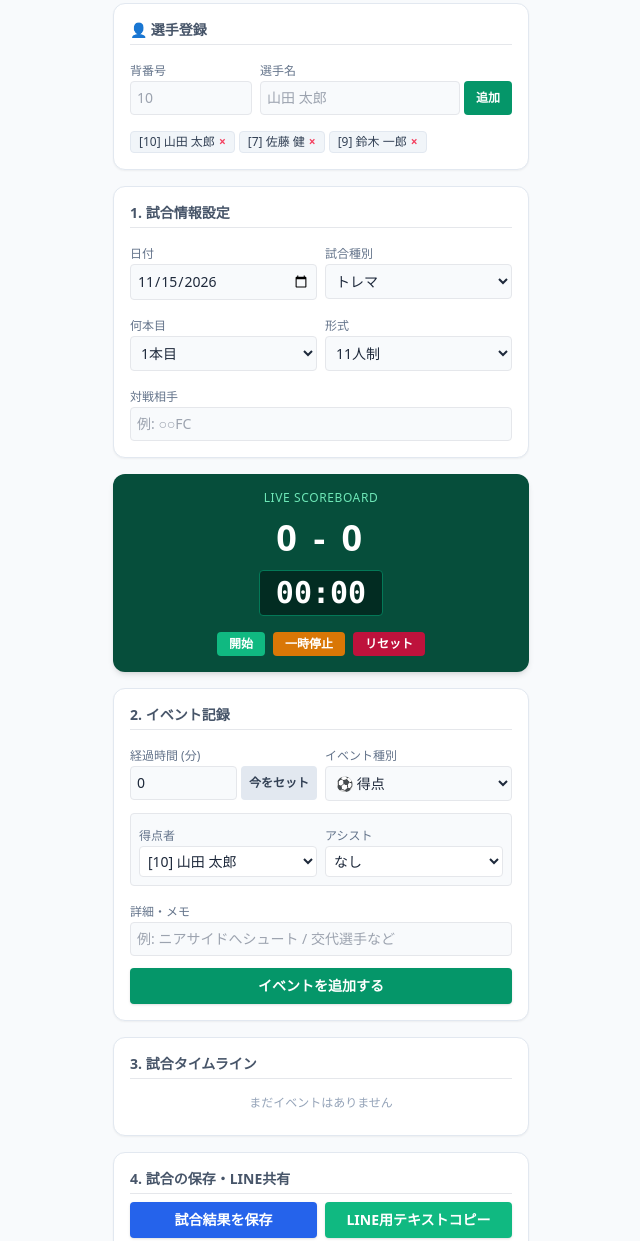
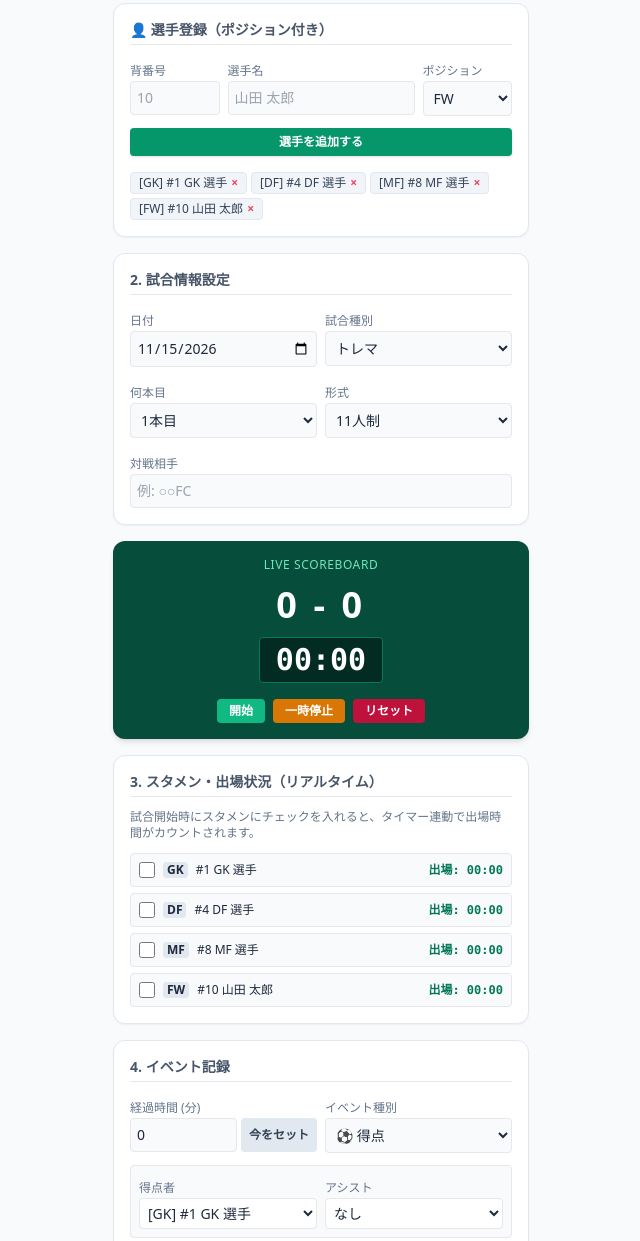
Before and after one commit to ruiokamoto61-ui/soccer-match-app, a plain HTML site: page index.html in a window 1280 px wide. Shown: the part 73-1314 px from the top of the page, without its empty margins (319-959 px from the left). Drawn offline with nearby package versions, Linux system fonts and the light colour scheme; no server answers.

Commit message:
Update index.html

```diff
--- a/index.html
+++ b/index.html
@@ -19,31 +19,38 @@
 
     <main class="max-w-md mx-auto p-4 space-y-4">
 
-        <!-- 選手登録セクション -->
+        <!-- 1. 選手登録セクション -->
         <section class="bg-white p-4 rounded-xl shadow-sm border border-slate-200 space-y-3">
-            <h2 class="font-bold text-sm text-slate-600 border-b pb-1">👤 選手登録</h2>
-            <div class="grid grid-cols-3 gap-2">
+            <h2 class="font-bold text-sm text-slate-600 border-b pb-1">👤 選手登録（ポジション付き）</h2>
+            <div class="grid grid-cols-4 gap-2">
                 <div>
                     <label class="text-xs text-slate-500">背番号</label>
                     <input type="number" id="player-number" placeholder="10" class="w-full border rounded p-1.5 text-sm bg-slate-50">
                 </div>
                 <div class="col-span-2">
                     <label class="text-xs text-slate-500">選手名</label>
-                    <div class="flex gap-1">
-                        <input type="text" id="player-name" placeholder="山田 太郎" class="w-full border rounded p-1.5 text-sm bg-slate-50">
-                        <button onclick="addPlayer()" class="bg-emerald-600 hover:bg-emerald-700 text-white px-3 rounded text-xs font-bold whitespace-nowrap">追加</button>
-                    </div>
+                    <input type="text" id="player-name" placeholder="山田 太郎" class="w-full border rounded p-1.5 text-sm bg-slate-50">
+                </div>
+                <div>
+                    <label class="text-xs text-slate-500">ポジション</label>
+                    <select id="player-pos" class="w-full border rounded p-1.5 text-sm bg-slate-50">
+                        <option value="FW">FW</option>
+                        <option value="MF">MF</option>
+                        <option value="DF">DF</option>
+                        <option value="GK">GK</option>
+                    </select>
                 </div>
             </div>
+            <button onclick="addPlayer()" class="w-full bg-emerald-600 hover:bg-emerald-700 text-white py-1.5 rounded text-xs font-bold shadow">
+                選手を追加する
+            </button>
             <!-- 登録済み選手一覧 -->
-            <div id="player-list-container" class="flex flex-wrap gap-1 pt-1 max-h-24 overflow-y-auto">
-                <!-- 動的に選手タグが並びます -->
-            </div>
+            <div id="player-list-container" class="flex flex-wrap gap-1 pt-1 max-h-24 overflow-y-auto"></div>
         </section>
 
-        <!-- 試合基本情報セクション -->
+        <!-- 2. 試合基本情報セクション -->
         <section class="bg-white p-4 rounded-xl shadow-sm border border-slate-200 space-y-3">
-            <h2 class="font-bold text-sm text-slate-600 border-b pb-1">1. 試合情報設定</h2>
+            <h2 class="font-bold text-sm text-slate-600 border-b pb-1">2. 試合情報設定</h2>
             <div class="grid grid-cols-2 gap-2">
                 <div>
                     <label class="text-xs text-slate-500">日付</label>
@@ -85,7 +92,7 @@
             </div>
         </section>
 
-        <!-- タイマー＆スコアセクション -->
+        <!-- 3. タイマー＆スコアセクション -->
         <section class="bg-emerald-900 text-white p-4 rounded-xl shadow-md text-center space-y-3">
             <div class="text-xs text-emerald-300 uppercase tracking-wider">Live Scoreboard</div>
             <div class="text-4xl font-black tracking-widest">
@@ -101,9 +108,18 @@
             </div>
         </section>
 
-        <!-- イベント記録セクション -->
+        <!-- 4. スタメン＆出場時間管理セクション -->
         <section class="bg-white p-4 rounded-xl shadow-sm border border-slate-200 space-y-3">
-            <h2 class="font-bold text-sm text-slate-600 border-b pb-1">2. イベント記録</h2>
+            <h2 class="font-bold text-sm text-slate-600 border-b pb-1">3. スタメン・出場状況（リアルタイム）</h2>
+            <p class="text-xs text-slate-500">試合開始時にスタメンにチェックを入れると、タイマー連動で出場時間がカウントされます。</p>
+            <div id="lineup-container" class="space-y-1.5 max-h-40 overflow-y-auto">
+                <!-- 動的にスタメン選択・出場時間が表示されます -->
+            </div>
+        </section>
+
+        <!-- 5. イベント記録セクション -->
+        <section class="bg-white p-4 rounded-xl shadow-sm border border-slate-200 space-y-3">
+            <h2 class="font-bold text-sm text-slate-600 border-b pb-1">4. イベント記録</h2>
             <div class="grid grid-cols-2 gap-2">
                 <div>
                     <label class="text-xs text-slate-500">経過時間 (分)</label>
@@ -139,9 +155,21 @@
                 </div>
             </div>
 
+            <!-- 交代詳細 -->
+            <div id="sub-details" class="grid grid-cols-2 gap-2 bg-slate-50 p-2 rounded border" style="display:none;">
+                <div>
+<label class="text-xs text-slate-500">IN (出場選手)</label>
+                    <select id="sub-in" class="w-full border rounded p-1 text-sm bg-white"></select>
+                </div>
+                <div>
+                    <label class="text-xs text-slate-500">OUT (退場選手)</label>
+                    <select id="sub-out" class="w-full border rounded p-1 text-sm bg-white"></select>
+                </div>
+            </div>
+
             <div>
                 <label class="text-xs text-slate-500">詳細・メモ</label>
-                <input type="text" id="event-memo" placeholder="例: ニアサイドへシュート / 交代選手など" class="w-full border rounded p-1.5 text-sm bg-slate-50">
+                <input type="text" id="event-memo" placeholder="例: ニアサイドへシュート など" class="w-full border rounded p-1.5 text-sm bg-slate-50">
             </div>
 
             <button onclick="addEvent()" class="w-full bg-emerald-600 hover:bg-emerald-700 text-white font-bold py-2 rounded text-sm shadow">
@@ -149,17 +177,17 @@
             </button>
         </section>
 
-        <!-- タイムライン表示 -->
+        <!-- 6. タイムライン表示 -->
         <section class="bg-white p-4 rounded-xl shadow-sm border border-slate-200 space-y-2">
-            <h2 class="font-bold text-sm text-slate-600 border-b pb-1">3. 試合タイムライン</h2>
+            <h2 class="font-bold text-sm text-slate-600 border-b pb-1">5. 試合タイムライン</h2>
             <div id="timeline-container" class="space-y-2 max-h-60 overflow-y-auto text-sm">
                 <p class="text-slate-400 text-center py-2 text-xs">まだイベントはありません</p>
             </div>
         </section>
 
-        <!-- 試合保存＆共有 -->
+        <!-- 7. 試合保存＆共有 -->
         <section class="bg-white p-4 rounded-xl shadow-sm border border-slate-200 space-y-2">
-            <h2 class="font-bold text-sm text-slate-600 border-b pb-1">4. 試合の保存・LINE共有</h2>
+            <h2 class="font-bold text-sm text-slate-600 border-b pb-1">6. 試合の保存・LINE共有</h2>
             <div class="grid grid-cols-2 gap-2">
                 <button onclick="saveMatchData()" class="bg-blue-600 hover:bg-blue-700 text-white font-bold py-2 rounded text-sm shadow">
                     試合結果を保存
@@ -170,9 +198,9 @@
             </div>
         </section>
 
-        <!-- 過去の試合結果一覧（削除機能付き） -->
+        <!-- 8. 過去の試合結果一覧（削除機能付き） -->
         <section class="bg-white p-4 rounded-xl shadow-sm border border-slate-200 space-y-3">
-            <h2 class="font-bold text-sm text-slate-600 border-b pb-1">5. 過去の試合結果一覧</h2>
+            <h2 class="font-bold text-sm text-slate-600 border-b pb-1">7. 過去の試合結果一覧</h2>
             <div id="match-history-container" class="space-y-2 max-h-60 overflow-y-auto">
                 <p class="text-slate-400 text-center py-2 text-xs">読み込み中...</p>
             </div>
@@ -184,56 +212,75 @@
     <script>
         const GAS_URL = "https://script.google.com/macros/s/AKfycbxN2RoVcENiRoDYy6W8lTb-kybEsNwatPLQKoqIyr4ruMqmNjlwfoT_xOBADeLG6jm4/exec";
 
-        // 選手データ（ローカルストレージ保存対応）
+        // 選手データ（ポジション・出場時間管理付き）
         let players = JSON.parse(localStorage.getItem('soccer_players')) || [
-            { id: 1, number: 10, name: "山田 太郎" },
-            { id: 2, number: 7, name: "佐藤 健" },
-            { id: 3, number: 9, name: "鈴木 一郎" }
+            { id: 1, number: 1, name: "GK 選手", pos: "GK" },
+            { id: 2, number: 4, name: "DF 選手", pos: "DF" },
+            { id: 3, number: 8, name: "MF 選手", pos: "MF" },
+            { id: 4, number: 10, name: "山田 太郎", pos: "FW" }
         ];
 
         let matchEvents = [];
         let timerSeconds = 0;
         let timerInterval = null;
 
+        // 出場状況トラッキング用 ({ playerId: { isPlaying: false, playedSeconds: 0 } })
+        let playerStatus = {};
+
         // 初期化
         window.onload = function() {
             document.getElementById('match-date').valueAsDate = new Date();
+            initPlayerStatus();
             updatePlayerListUI();
             updatePlayerSelects();
+            renderLineup();
             loadMatchHistory();
         };
+
+        function initPlayerStatus() {
+            players.forEach(p => {
+                if (!playerStatus[p.id]) {
+                    playerStatus[p.id] = { isPlaying: false, playedSeconds: 0 };
+                }
+            });
+        }
 
         // 選手の追加
         function addPlayer() {
             const number = document.getElementById('player-number').value;
             const name = document.getElementById('player-name').value;
+            const pos = document.getElementById('player-pos').value;
 
             if (!number || !name) {
                 alert("背番号と選手名を入力してください！");
                 return;
             }
 
-            players.push({ id: Date.now(), number: number, name: name });
-            saveAndRefreshPlayers();
+            const newId = Date.now();
+            players.push({ id: newId, number, name, pos });
+            playerStatus[newId] = { isPlaying: false, playedSeconds: 0 };
 
-            // 入力クリア
+            saveAndRefreshAll();
+
             document.getElementById('player-number').value = "";
             document.getElementById('player-name').value = "";
         }
 
-/        // 選手の削除
+        // 選手の削除
         function removePlayer(id) {
             players = players.filter(p => p.id !== id);
-            saveAndRefreshPlayers();
+            delete playerStatus[id];
+            saveAndRefreshAll();
         }
 
-        function saveAndRefreshPlayers() {
+        function saveAndRefreshAll() {
             localStorage.setItem('soccer_players', JSON.stringify(players));
             updatePlayerListUI();
             updatePlayerSelects();
+            renderLineup();
         }
 
-        // 登録済み選手の一覧表示を更新
+        // 登録済み選手の一覧表示
         function updatePlayerListUI() {
             const container = document.getElementById('player-list-container');
             container.innerHTML = "";
@@ -244,43 +291,97 @@
             players.forEach(p => {
                 const tag = document.createElement('span');
                 tag.className = "inline-flex items-center bg-slate-100 border border-slate-200 rounded px-2 py-0.5 text-xs text-slate-700";
-                tag.innerHTML = `[${p.number}] ${p.name} <button onclick="removePlayer(${p.id})" class="ml-1 text-rose-500 font-bold hover:text-rose-700">×</button>`;
+                tag.innerHTML = `[${p.pos}] #${p.number} ${p.name} <button onclick="removePlayer(${p.id})" class="ml-1 text-rose-500 font-bold hover:text-rose-700">×</button>`;
                 container.appendChild(tag);
             });
         }
 
-        // 選手セレクトボックスの更新
+        // 各種セレクトボックスの更新
         function updatePlayerSelects() {
             const scorerSelect = document.getElementById('goal-scorer');
             const assisterSelect = document.getElementById('goal-assister');
+            const subInSelect = document.getElementById('sub-in');
+            const subOutSelect = document.getElementById('sub-out');
 
             scorerSelect.innerHTML = "";
             assisterSelect.innerHTML = "<option value=''>なし</option>";
+            subInSelect.innerHTML = "";
+            subOutSelect.innerHTML = "";
 
             players.forEach(p => {
-                const opt = `<option value="${p.number}: ${p.name}">[${p.number}] ${p.name}</option>`;
+                const opt = `<option value="${p.number}: ${p.name}">[${p.pos}] #${p.number} ${p.name}</option>`;
                 scorerSelect.innerHTML += opt;
                 assisterSelect.innerHTML += opt;
+                subInSelect.innerHTML += opt;
+                subOutSelect.innerHTML += opt;
             });
+        }
+
+        // スタメン＆出場時間一覧の描画
+        function renderLineup() {
+            const container = document.getElementById('lineup-container');
+            container.innerHTML = "";
+            if (players.length === 0) {
+                container.innerHTML = "<p class='text-xs text-slate-400 text-center'>選手を登録してください</p>";
+                return;
+            }
+
+            players.forEach(p => {
+                const status = playerStatus[p.id] || { isPlaying: false, playedSeconds: 0 };
+                const mins = Math.floor(status.playedSeconds / 60);
+                const secs = status.playedSeconds % 60;
+                const timeStr = `${String(mins).padStart(2, '0')}:${String(secs).padStart(2, '0')}`;
+
+                const div = document.createElement('div');
+                div.className = "flex justify-between items-center bg-slate-50 p-2 rounded border text-xs";
+                div.innerHTML = `
+                    <div class="flex items-center space-x-2">
+                        <input type="checkbox" ${status.isPlaying ? 'checked' : ''} onchange="togglePlaying(${p.id})" class="w-4 h-4 text-emerald-600 rounded">
+                        <span class="font-bold bg-slate-200 px-1 rounded">${p.pos}</span>
+                        <span>#${p.number} ${p.name}</span>
+                    </div>
+                    <span class="font-mono font-bold text-emerald-700">出場: ${timeStr}</span>
+                `;
+                container.appendChild(div);
+            });
+        }
+
+        function togglePlaying(id) {
+            if (playerStatus[id]) {
+                playerStatus[id].isPlaying = !playerStatus[id].isPlaying;
+            }
         }
 
         // イベント種別による入力欄切り替え
         function toggleEventInputs() {
             const type = document.getElementById('event-type').value;
             const goalDetails = document.getElementById('goal-details');
+            const subDetails = document.getElementById('sub-details');
+
+            goalDetails.style.display = 'none';
+            subDetails.style.display = 'none';
+
             if (type === '得点') {
                 goalDetails.style.display = 'grid';
-            } else {
-                goalDetails.style.display = 'none';
+            } else if (type === '交代') {
+                subDetails.style.display = 'grid';
             }
         }
 
-        // タイマー制御
+        // タイマー制御（出場時間も自動カウント）
         function startTimer() {
             if (timerInterval) return;
             timerInterval = setInterval(() => {
                 timerSeconds++;
                 updateTimerDisplay();
+
+                // プレイ中の選手の出場時間を加算
+                for (let id in playerStatus) {
+                    if (playerStatus[id].isPlaying) {
+                        playerStatus[id].playedSeconds++;
+                    }
+                }
+                renderLineup();
             }, 1000);
         }
 
@@ -317,13 +418,16 @@
                 const scorer = document.getElementById('goal-scorer').value;
                 const assister = document.getElementById('goal-assister').value;
                 details = `得点者: ${scorer}` + (assister ? ` (A: ${assister})` : "") + (memo ? ` - ${memo}` : "");
+            } else if (type === '交代') {
+                const subIn = document.getElementById('sub-in').value;
+                const subOut = document.getElementById('sub-out').value;
+                details = `IN: ${subIn} / OUT: ${subOut}` + (memo ? ` (${memo})` : "");
             }
 
             matchEvents.push({ minute, type, details });
             renderTimeline();
             updateScore();
 
-            // 入力クリア
             document.getElementById('event-memo').value = "";
         }
 
```
